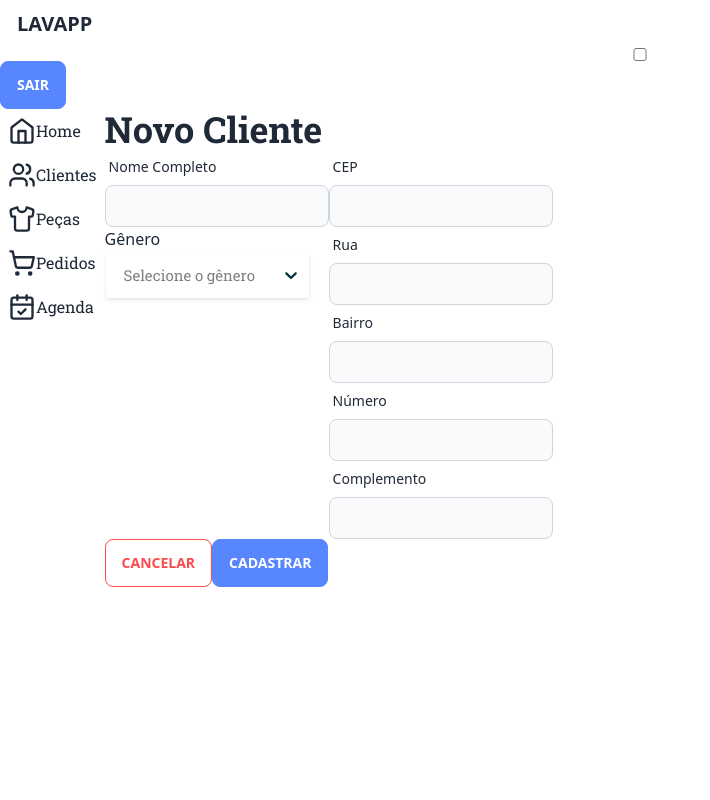
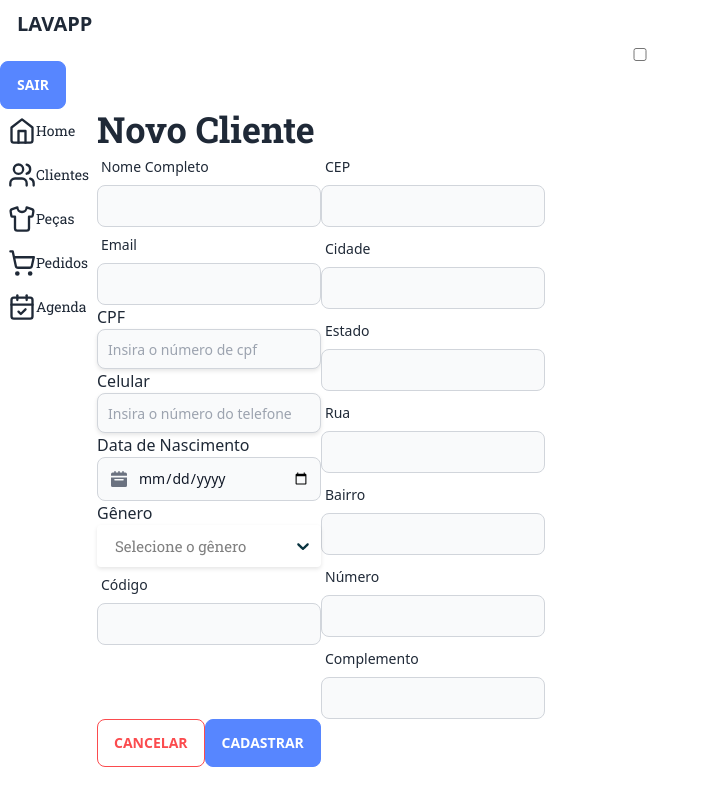
Before and after one commit to MBWF/lavapp-official, a Next.js app: page /clientes/criar in a window 1280 px wide. Shown: the whole page, without its empty margins (0-710 px from the left). Built offline with nearby package versions, Linux system fonts and the light colour scheme; no server answers; sample sign-in values are in the browser's storage; a web font is replaced by a local one.

Commit message:
feat: add customer

```diff
--- a/package.json
+++ b/package.json
@@ -20,7 +20,9 @@
     "@tanstack/react-table": "^8.9.3",
     "@types/node": "20.4.5",
     "@types/react": "18.2.17",
+    "@types/react-datepicker": "^4.15.0",
     "@types/react-dom": "18.2.7",
+    "@types/react-input-mask": "^3.0.2",
     "autoprefixer": "10.4.14",
     "date-fns": "^2.30.0",
     "date-fns-tz": "^2.0.0",
@@ -34,9 +36,11 @@
     "nookies": "^2.5.2",
     "postcss": "8.4.27",
     "react": "18.2.0",
+    "react-datepicker": "^4.17.0",
     "react-dom": "18.2.0",
     "react-firebase-hooks": "^5.1.1",
     "react-hook-form": "^7.45.4",
+    "react-input-mask": "^2.0.4",
     "react-number-format": "^5.3.1",
     "react-select": "^5.7.4",
     "react-toastify": "^9.1.3",
--- a/src/Components/Templates/Customer/Create/index.tsx
+++ b/src/Components/Templates/Customer/Create/index.tsx
@@ -1,25 +1,99 @@
-import { Button, Heading, Input } from "@/ui";
+import { Button, Heading, Input, InputMaskCustom } from "@/ui";
+import CustomDatePicker from "@/ui/Form/DatePicker";
+import { DefaultSelectInput } from "@/ui/Form/Select/DefaultSelect";
+import { ErrorMessage } from "@/ui/Typography/ErrorMessage";
 import { zodResolver } from "@hookform/resolvers/zod";
 import { useRouter } from "next/router";
-import { Controller, useForm } from "react-hook-form";
-import { customerSchema, CustomerSchemaType } from "./validations";
-import { DefaultSelectInput } from "@/ui/Form/Select/DefaultSelect";
+import { Controller, SubmitHandler, useForm } from "react-hook-form";
+import { CustomerSchemaType, customerSchema } from "./validations";
+import { createCustomer } from "@/firebase/http/customers";
+import { ICustomers } from "@/types/Customers";
+import { toast } from "react-toastify";
+
+const genderList = [
+  { value: "MALE", label: "Masculino" },
+  { value: "FEMALE", label: "Feminino" },
+  { value: "OTHER", label: "Outros" },
+];
 
 export default function CreateCustomer() {
   const router = useRouter();
 
-  const { register, control } = useForm<CustomerSchemaType>({
+  const {
+    register,
+    control,
+    formState: { errors },
+    handleSubmit,
+    reset,
+  } = useForm<CustomerSchemaType>({
     resolver: zodResolver(customerSchema),
   });
 
+  const handleCreateCustomer: SubmitHandler<CustomerSchemaType> = (data) => {
+    try {
+      createCustomer({
+        name: data.name,
+        cpf: data.cpf,
+        phone_number: data.phone_number,
+        code: data.item_code,
+        birthdate: data.birthdate,
+        gender: data.gender.value,
+        address: {
+          district: data.district,
+          number: data.place_number,
+          street: data.street,
+          zip_code: data.cep,
+          complement: data.complement,
+        },
+      } as ICustomers);
+      toast.success("Cliente cadastrado com sucesso.");
+      router.push("/clientes");
+    } catch (error) {
+      toast.error("Erro ao cadastrado cliente.");
+    }
+  };
+  console.log(errors);
+
   return (
-    <form className="shadow-lg p-8 flex flex-col">
+    <form
+      className="shadow-lg p-8 flex flex-col w-full"
+      onSubmit={handleSubmit(handleCreateCustomer)}
+    >
       <Heading className="w-full">Novo Cliente</Heading>
-      <section className="flex gap-8 my-4">
-        <div>
-          <Input label="Nome Completo" {...register("name")} />
-
-          {/* <Controller
+      <section className="flex gap-8">
+        <div className="flex flex-col gap-3 w-60 mb-12">
+          <Input
+            label="Nome Completo"
+            hasError={errors.name?.message}
+            {...register("name")}
+          />
+          <Input
+            label="Email"
+            hasError={errors.email?.message}
+            {...register("email")}
+          />
+          <Controller
+            control={control}
+            name="cpf"
+            render={({ field: { onChange, value }, fieldState: { error } }) => (
+              <>
+                <InputMaskCustom
+                  type="text"
+                  label="CPF"
+                  placeholder="Insira o número de cpf"
+                  onChange={onChange}
+                  value={value}
+                  hasError={!!error?.message}
+                  mask="999.999.999-99"
+                  maskChar=""
+                />
+                {!!error?.message && (
+                  <ErrorMessage>{error?.message}</ErrorMessage>
+                )}
+              </>
+            )}
+          />
+          <Controller
             control={control}
             name="phone_number"
             render={({ field: { onChange, value }, fieldState: { error } }) => (
@@ -31,56 +105,89 @@ export default function CreateCustomer() {
                   onChange={onChange}
                   value={value}
                   hasError={!!error?.message}
-                  mask="(99) 99999-9999"
+                  mask="99 99999-9999"
                   maskChar=""
                 />
-                {!!error?.message && <ErrorMessage message={error?.message} />}
+                {!!error?.message && (
+                  <ErrorMessage>{error?.message}</ErrorMessage>
+                )}
               </>
             )}
           />
 
-          <Input label="CPF" {...register("cpf")} />
-
+          <div>
             <Controller
               name="birthdate"
               control={control}
-            render={() => (
+              render={({ field: { onChange, value } }) => (
                 <CustomDatePicker
                   label="Data de Nascimento"
-                placeholderText="Insira a data de nascimento"
-                format="dd/MM/yyyy"
-                selected={dateDisplay}
-                onChange={(date) => {
-                  setDateDisplay(date);
-                }}
-                customInput={<InputMaskCustom mask="99/99/9999" />}
+                  type="date"
+                  onChange={onChange}
+                  value={String(value)}
                   hasError={errors.birthdate?.message}
                 />
               )}
-          /> */}
-
+            />
+          </div>
+          <div className="w-full">
             <Controller
               name="gender"
               control={control}
               render={({ field, fieldState: { error } }) => (
-              <>
                 <DefaultSelectInput
-                  {...field}
-                  defaultOptions={[]}
+                  defaultOptions={genderList}
                   label="Gênero"
                   placeholder="Selecione o gênero"
                   hasError={error?.message}
+                  {...field}
                 />
-              </>
               )}
             />
           </div>
-        <div>
-          <Input label="CEP" />
-          <Input label="Rua" />
-          <Input label="Bairro" />
-          <Input label="Número" />
-          <Input label="Complemento" />
+
+          <Input
+            label="Código"
+            hasError={errors.name?.message}
+            {...register("item_code")}
+          />
+        </div>
+        <div className="flex flex-col gap-1 w-60 mb-12">
+          <Input
+            label="CEP"
+            hasError={errors.cep?.message}
+            {...register("cep")}
+          />
+          <Input
+            label="Cidade"
+            hasError={errors.city?.message}
+            {...register("city")}
+          />
+          <Input
+            label="Estado"
+            hasError={errors.state?.message}
+            {...register("state")}
+          />
+          <Input
+            label="Rua"
+            hasError={errors.street?.message}
+            {...register("street")}
+          />
+          <Input
+            label="Bairro"
+            hasError={errors.district?.message}
+            {...register("district")}
+          />
+          <Input
+            label="Número"
+            hasError={errors.place_number?.message}
+            {...register("place_number")}
+          />
+          <Input
+            label="Complemento"
+            hasError={errors.complement?.message}
+            {...register("complement")}
+          />
         </div>
       </section>
 
--- a/src/Components/Templates/Customer/Create/validations.ts
+++ b/src/Components/Templates/Customer/Create/validations.ts
@@ -1,3 +1,4 @@
+import { MIN_LENGTH, REQUIRED_ERROR } from "@/utils/ErrorsMessages";
 import { validateCPF } from "@/utils/validateCpf";
 import { parseISO } from "date-fns";
 import { zonedTimeToUtc } from "date-fns-tz";
@@ -8,25 +9,30 @@ const isValidCPFDocument = (document: string) =>
 
 export const customerSchema = z
   .object({
-    name: z.string().min(2, "Nome é obrigatório"),
+    name: z.string({ required_error: REQUIRED_ERROR }).min(2, REQUIRED_ERROR),
     email: z.string().email({
       message: "Email inválido",
     }),
-    cpf: z.string(),
+    cpf: z.string({ required_error: REQUIRED_ERROR }),
     phone_number: z
       .string({
-        required_error: "Número de telefone é obrigatório",
+        required_error: REQUIRED_ERROR,
       })
-      .min(2, "Número de telefone é obrigatório"),
+      .min(2, REQUIRED_ERROR),
     gender: z.object(
       { label: z.string(), value: z.string() },
-      { required_error: "Esse campo é obrigatório." }
+      { required_error: REQUIRED_ERROR }
     ),
+    item_code: z
+      .string({ required_error: REQUIRED_ERROR })
+      .min(1, REQUIRED_ERROR),
     birthdate: z
       .string({
         invalid_type_error: "Insira uma data",
+        required_error: REQUIRED_ERROR,
       })
       .nullable()
+      .optional()
       .refine((date) => date !== null, {
         message: "Insira uma data",
       })
@@ -39,56 +45,30 @@ export const customerSchema = z
             "America/Sao_Paulo"
           );
 
-          return dateWithTimeZone;
+          return dateWithTimeZone.toISOString();
         }
 
         return date;
       }),
-    address: z.object({
-      cep: z.string(),
-      state: z.object(
-        {
-          value: z.string(),
-          label: z.string().optional(),
-        },
-        {
-          required_error: "Selecione um Estado",
-          invalid_type_error: "Selecione um Estado",
-        }
-      ),
-      city: z
-        .object(
-          {
-            value: z.string(),
-            label: z.string().optional(),
-          },
-          {
-            required_error: "Selecione uma Cidade",
-            invalid_type_error: "Selecione um Cidade",
-          }
-        )
-        .nullable(),
     district: z
       .string({
-          required_error: "O bairro é obrigatório",
+        required_error: REQUIRED_ERROR,
       })
       .min(2, "O bairro deve ter mais de dois caracteres"),
+    cep: z.string({ required_error: REQUIRED_ERROR }).min(3, MIN_LENGTH),
+    state: z.string({ required_error: REQUIRED_ERROR }).min(3, MIN_LENGTH),
+    city: z.string({ required_error: REQUIRED_ERROR }).min(3, MIN_LENGTH),
     place_number: z
       .string({
-          required_error: "O número da residencia é obrigatório",
+        required_error: REQUIRED_ERROR,
       })
-        .min(1, "Número obrigatório"),
+      .min(1, REQUIRED_ERROR),
     street: z
       .string({
-          required_error: "O endereço é obrigatório",
+        required_error: REQUIRED_ERROR,
       })
       .min(2, "O endereço deve ter mais de dois caracteres"),
-      complement: z.string().optional(),
-    }),
-  })
-  .refine((arg) => arg.address.city, {
-    path: ["address.city"],
-    message: "Cidade é obrigatório",
+    complement: z.string({ required_error: REQUIRED_ERROR }).optional(),
   })
 
   .refine((arg) => !isValidCPFDocument(arg.cpf.replace(/\D/g, "")), {
--- a/src/firebase/http/customers/index.ts
+++ b/src/firebase/http/customers/index.ts
@@ -1,4 +1,5 @@
 import { db } from "@/firebase/firebase";
+import { ICustomers } from "@/types/Customers";
 import {
   addDoc,
   collection,
@@ -8,24 +9,6 @@ import {
   updateDoc,
 } from "firebase/firestore";
 
-export type ICustomers = {
-  id: string;
-  name: string;
-  code: string;
-  birthdate: string;
-  cpf: string;
-  gender: string;
-  phone_number: string;
-  plan: string;
-  address: {
-    zip_code: string;
-    district: string;
-    number: string;
-    street: string;
-    complement: string;
-  };
-};
-
 const customersCollectionRef = collection(db, "customers");
 
 export const getCustomers = async () => {
@@ -34,11 +17,11 @@ export const getCustomers = async () => {
   return data.docs.map((doc) => ({ ...doc.data(), id: doc.id }));
 };
 
-// export const createItem = async (data: IItem) => {
-//   await addDoc(customersCollectionRef, {
-//     ...data,
-//   });
-// };
+export const createCustomer = async (data: ICustomers) => {
+  await addDoc(customersCollectionRef, {
+    ...data,
+  });
+};
 
 // export const editItem = async (data: IItem, itemId: string) => {
 //   const currentItem = doc(db, "items", itemId);
--- /dev/null
+++ b/src/types/Customers.ts
@@ -0,0 +1,16 @@
+export type ICustomers = {
+  id: string;
+  name: string;
+  code: string;
+  birthdate?: string;
+  cpf: string;
+  gender: string;
+  phone_number: string;
+  address: {
+    zip_code: string;
+    district: string;
+    number: string;
+    street: string;
+    complement?: string;
+  };
+};
--- /dev/null
+++ b/src/ui/Form/DatePicker/index.tsx
@@ -0,0 +1,40 @@
+import { Text } from "@/ui";
+import { ErrorMessage } from "@/ui/Typography/ErrorMessage";
+import { ComponentProps } from "react";
+
+type CustomDatePickerProps = ComponentProps<"input"> & {
+  hasError?: string;
+  label: string;
+};
+
+export default function CustomDatePicker({
+  label,
+  hasError,
+  ...rest
+}: CustomDatePickerProps) {
+  return (
+    <>
+      <label htmlFor={label}>{label}</label>
+      <div className="relative max-w-sm">
+        <div className="absolute inset-y-0 left-0 flex items-center pl-3.5 pointer-events-none">
+          <svg
+            className="w-4 h-4 text-gray-500 "
+            aria-hidden="true"
+            xmlns="http://www.w3.org/2000/svg"
+            fill="currentColor"
+            viewBox="0 0 20 20"
+          >
+            <path d="M20 4a2 2 0 0 0-2-2h-2V1a1 1 0 0 0-2 0v1h-3V1a1 1 0 0 0-2 0v1H6V1a1 1 0 0 0-2 0v1H2a2 2 0 0 0-2 2v2h20V4ZM0 18a2 2 0 0 0 2 2h16a2 2 0 0 0 2-2V8H0v10Zm5-8h10a1 1 0 0 1 0 2H5a1 1 0 0 1 0-2Z" />
+          </svg>
+        </div>
+        <input
+          type="date"
+          className="bg-gray-50 border border-gray-300 text-gray-900 text-sm rounded-lg focus:ring-blue-500 focus:border-blue-500 block w-full pl-10 p-2.5"
+          placeholder="Selecione a data"
+          {...rest}
+        />
+      </div>
+      {!!hasError && <ErrorMessage>{hasError}</ErrorMessage>}
+    </>
+  );
+}
--- /dev/null
+++ b/src/ui/Form/DatePicker/styles.ts
@@ -0,0 +1,48 @@
+import styled from "styled-components";
+
+interface ContainerProps {
+  hasError: boolean;
+}
+
+export const DatePickerContainer = styled.div<ContainerProps>`
+  position: relative;
+  display: flex;
+  flex-direction: column;
+  input {
+    width: 100%;
+    height: 40px;
+    border: 0.16px solid ${({ hasError }) => (hasError ? "red" : "white")};
+    box-shadow: 0px 2px 4px rgba(0, 0, 0, 0.1);
+    border-radius: 0.25rem;
+    padding: 0 1rem;
+
+    &:focus {
+      outline: none;
+      transition: 0.2s;
+      border: 1px solid ${({ hasError }) => (hasError ? "red" : "white")};
+    }
+  }
+
+  input::after {
+    position: absolute;
+
+    left: 4px;
+  }
+
+  .react-datepicker__triangle {
+    display: none;
+  }
+
+  .react-datepicker__header .react-datepicker__current-month {
+    margin-bottom: 1rem;
+  }
+
+  .react-datepicker__header__dropdown {
+    margin-bottom: 1rem;
+  }
+
+  .react-datepicker__day-name,
+  .react-datepicker__day {
+    width: 2rem;
+  }
+`;
--- /dev/null
+++ b/src/ui/Form/InputMask/index.tsx
@@ -0,0 +1,28 @@
+import { ComponentPropsWithoutRef } from "react";
+import InputMask, { Props } from "react-input-mask";
+import { ContainerInputMask } from "./styles";
+
+type InputMaskProps = {
+  label?: string;
+  hasError?: boolean;
+  mask: string;
+} & ComponentPropsWithoutRef<"input"> &
+  Props;
+
+export function InputMaskCustom({
+  label,
+  hasError = false,
+  ...rest
+}: InputMaskProps) {
+  return (
+    <ContainerInputMask hasError={!!hasError}>
+      {label && <label htmlFor={label}>{label}</label>}
+      <InputMask
+        id={label}
+        aria-label={label}
+        className="bg-gray-50 border border-gray-300 text-gray-900 text-sm rounded-lg focus:ring-blue-500 focus:border-blue-500 block w-full p-2.5"
+        {...rest}
+      />
+    </ContainerInputMask>
+  );
+}
--- /dev/null
+++ b/src/ui/Form/InputMask/styles.ts
@@ -0,0 +1,20 @@
+import styled from "styled-components";
+
+interface ContainerProps {
+  hasError: boolean;
+}
+
+export const ContainerInputMask = styled.div<ContainerProps>`
+  display: flex;
+  flex-direction: column;
+
+  input {
+    height: 40px;
+    box-shadow: 0px 2px 4px rgba(0, 0, 0, 0.1);
+
+    > &:focus {
+      outline: none;
+      transition: 0.2s;
+    }
+  }
+`;
--- a/src/ui/Form/Select/DefaultSelect/index.tsx
+++ b/src/ui/Form/Select/DefaultSelect/index.tsx
@@ -2,6 +2,7 @@ import { forwardRef } from "react";
 import Select from "react-select";
 
 import { selectStyles } from "../selectStyles";
+import { ErrorMessage } from "@/ui/Typography/ErrorMessage";
 
 type SelectInputProps = {
   defaultOptions:
@@ -48,10 +49,10 @@ const DefaultSelectStyled = (
         placeholder={placeholder}
         defaultValue={defaultValue}
         onChange={onChange}
-        className="select p-0 w-max"
+        className="p-0 min-w-fit"
         {...rest}
       />
-      {!!hasError && <span className="text-error">{hasError}</span>}
+      {!!hasError && <ErrorMessage>{hasError}</ErrorMessage>}
     </div>
   );
 };
--- /dev/null
+++ b/src/ui/Typography/ErrorMessage/index.tsx
@@ -0,0 +1,18 @@
+import { ReactNode } from "react";
+import { twMerge } from "tailwind-merge";
+import { Text } from "../Text";
+
+export function ErrorMessage({
+  children,
+  className,
+  ...props
+}: {
+  children: ReactNode;
+  className?: string;
+}) {
+  return (
+    <Text className={twMerge("text-error text-sm", className)} {...props}>
+      {children}
+    </Text>
+  );
+}
--- a/src/ui/index.ts
+++ b/src/ui/index.ts
@@ -1,7 +1,10 @@
 export * from "./Typography/Text";
 export * from "./Typography/Heading";
+export * from "./Form/Select/DefaultSelect";
+export * from "./Form/DatePicker";
+export * from "./Form/InputMask";
+export * from "./Form/Button";
 export * from "./Form/Input";
-export * from "./Form/Button";
 export * from "./Form/InputCurrency";
 export * from "./Datadisplay/Avatar";
 export * from "./Datadisplay/Dropdown";
```
Also changed, not shown: 1 other file (tests, documents, lock files or other folders). Lines whose indentation alone changed are shown as unchanged.
